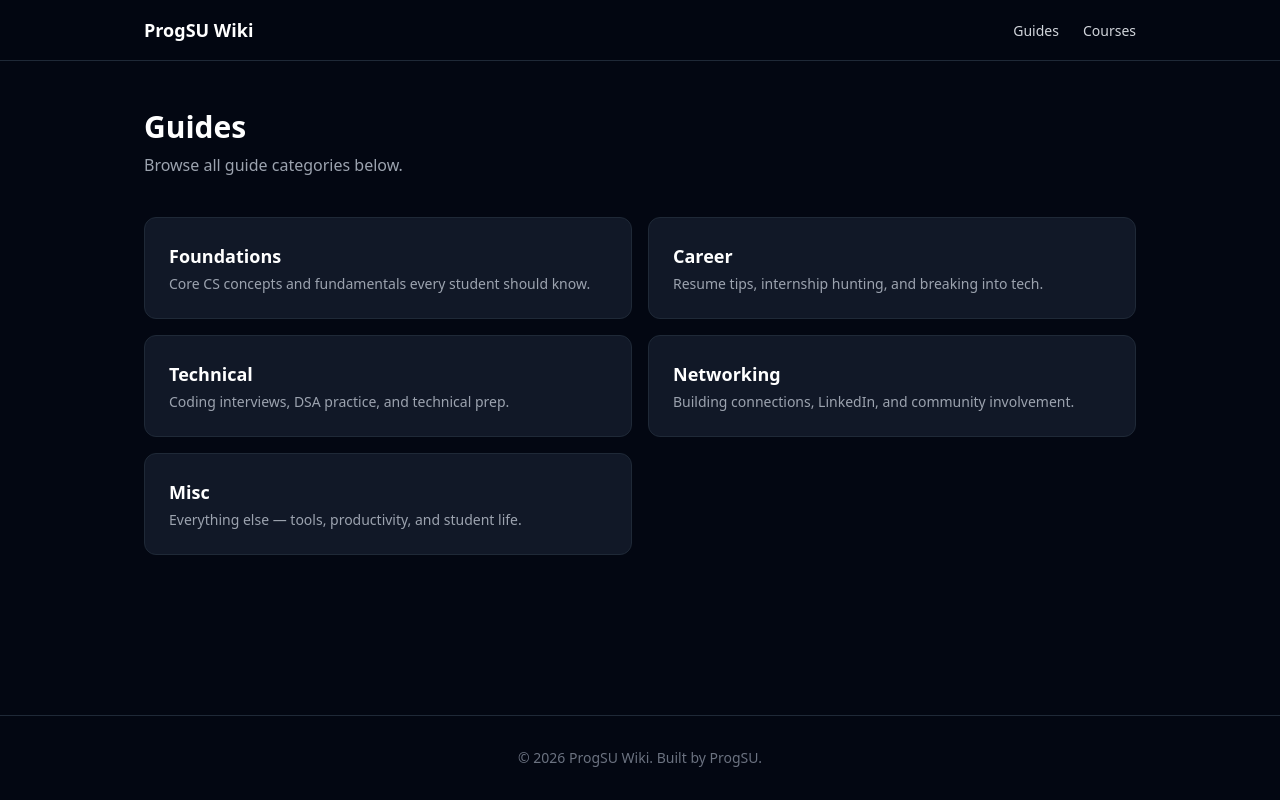
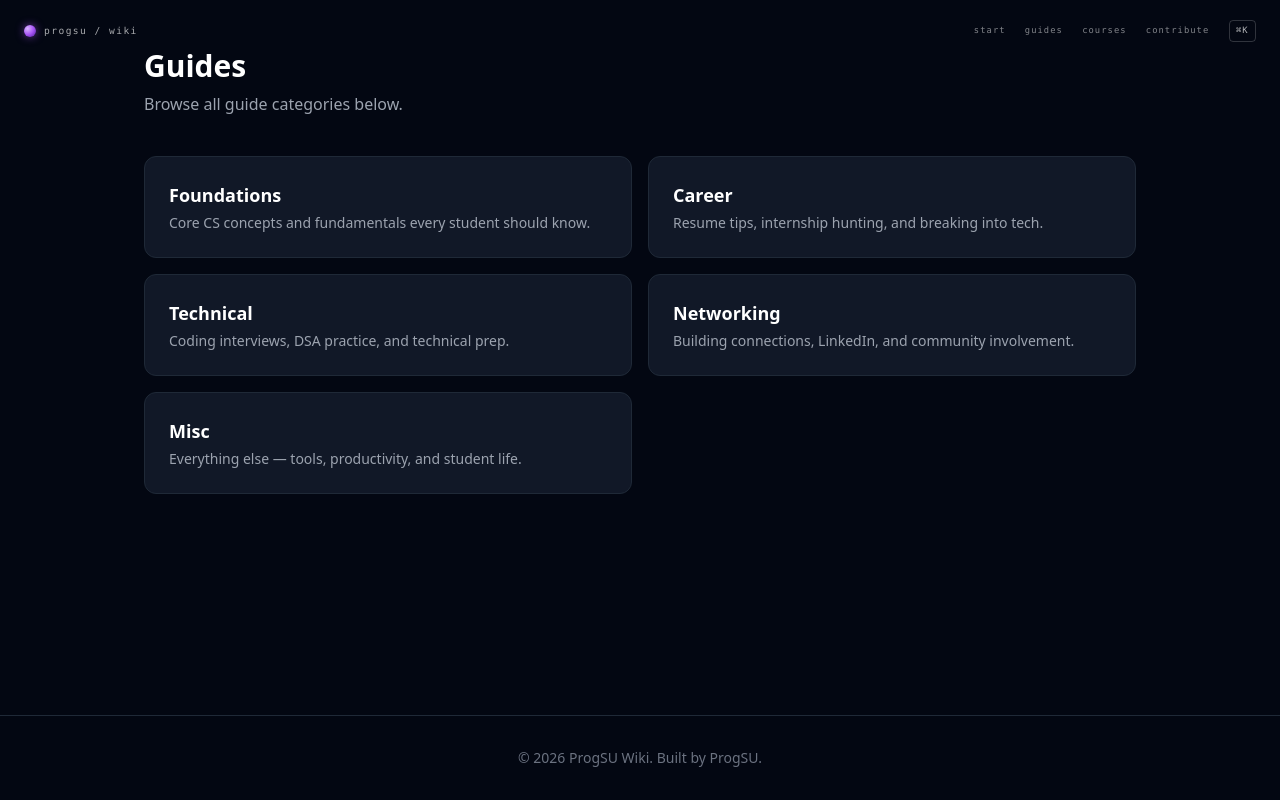
Before and after one commit to Icecoldblack/wiki, an Astro site: page /guides in a window 1280 px wide. Built offline with nearby package versions, Linux system fonts and the light colour scheme; Astro itself is replaced by a stand-in of ours.

Commit message:
feat(navbar): redesign with hero-nav cosmic style — orb logo, ghost links, cmd-K hint

```diff
--- a/src/components/Navbar.astro
+++ b/src/components/Navbar.astro
@@ -1,22 +1,78 @@
 ---
-import { SITE_TITLE, NAV_LINKS } from "../consts";
+import { NAV_LINKS } from "../consts";
 ---
 
-<header class="border-b border-gray-800 bg-gray-950/80 backdrop-blur sticky top-0 z-50">
-  <nav class="max-w-5xl mx-auto px-4 py-4 flex items-center justify-between">
-    <a href="/" class="text-lg font-bold text-white no-underline hover:text-indigo-300">
-      {SITE_TITLE}
-    </a>
-    <ul class="flex gap-6 list-none m-0 p-0">
-      {
-        NAV_LINKS.map((link) => (
-          <li>
-            <a href={link.href} class="text-sm font-medium no-underline text-gray-300 hover:text-white">
-              {link.label}
-            </a>
-          </li>
-        ))
-      }
-    </ul>
-  </nav>
-</header>
+<nav class="hero-nav">
+  <div class="hero-nav__logo">
+    <div class="hero-nav__orb"></div>
+    <span class="hero-nav__title">progsu / wiki</span>
+  </div>
+  <div class="hero-nav__links">
+    <a href="/" class="hero-nav__link">start</a>
+    {NAV_LINKS.map((l) => (
+      <a href={l.href} class="hero-nav__link">{l.label.toLowerCase()}</a>
+    ))}
+    <a href="https://github.com/progsu" class="hero-nav__link">contribute</a>
+    <span class="hero-nav__kbd">⌘K</span>
+  </div>
+</nav>
+
+<style>
+  .hero-nav {
+    position: absolute;
+    top: 1.25rem;
+    left: 1.5rem;
+    right: 1.5rem;
+    display: flex;
+    justify-content: space-between;
+    align-items: center;
+    z-index: 30;
+  }
+
+  .hero-nav__logo {
+    display: flex;
+    align-items: center;
+    gap: .5rem;
+  }
+
+  .hero-nav__orb {
+    width: 12px;
+    height: 12px;
+    border-radius: 50%;
+    background: radial-gradient(circle at 30% 30%, rgba(216,180,254,1) 0%, rgba(168,85,247,1) 50%, rgba(76,29,149,1) 100%);
+    box-shadow: 0 0 8px rgba(168, 85, 247, .6);
+  }
+
+  .hero-nav__title {
+    font-family: 'SF Mono', Menlo, monospace;
+    font-size: .6rem;
+    color: rgba(255, 255, 255, .65);
+    letter-spacing: .15em;
+  }
+
+  .hero-nav__links {
+    display: flex;
+    align-items: center;
+    gap: 1.2rem;
+    font-family: 'SF Mono', Menlo, monospace;
+    font-size: .55rem;
+    letter-spacing: .12em;
+  }
+
+  .hero-nav__link {
+    color: rgba(255, 255, 255, .5);
+    text-decoration: none;
+    transition: color .2s;
+  }
+  .hero-nav__link:hover { color: rgba(255, 255, 255, .9); }
+
+  .hero-nav__kbd {
+    border: 1px solid rgba(255, 255, 255, .18);
+    padding: .2rem .4rem;
+    border-radius: .25rem;
+    color: rgba(255, 255, 255, .7);
+    font-family: 'SF Mono', Menlo, monospace;
+    font-size: .55rem;
+    letter-spacing: .12em;
+  }
+</style>
```
